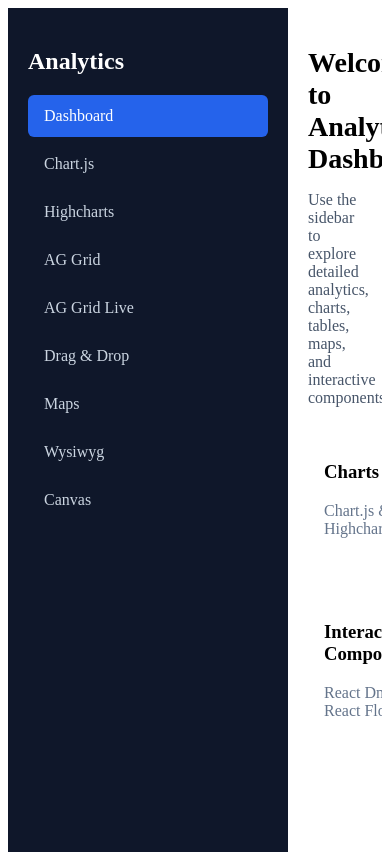
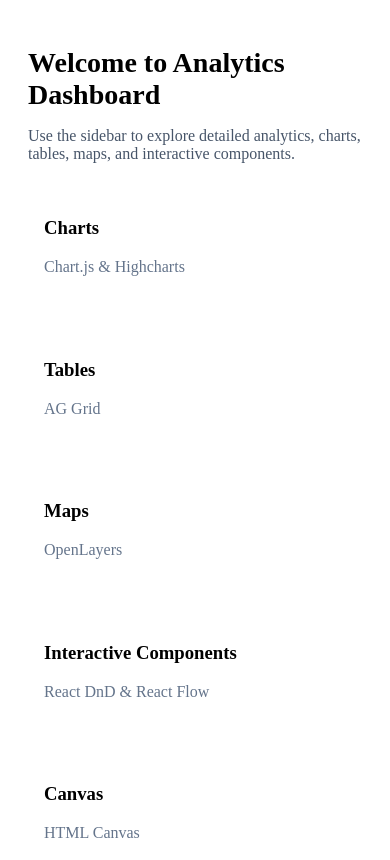
Before and after one commit to Sarthakgour9/Analytics-dashboard, a React (Vite) app: page / in a window 390 px wide. Built offline with nearby package versions, Linux system fonts and the light colour scheme; what ag-grid-community, ag-grid-enterprise would draw is missing.

Commit message:
responsive design

```diff
--- a/src/layout/Sidebar.jsx
+++ b/src/layout/Sidebar.jsx
@@ -1,6 +1,6 @@
 import { NavLink } from "react-router-dom";
 
-const Sidebar = () => {
+const Sidebar = ({ isOpen, setIsOpen }) => {
   const linkStyle = ({ isActive }) => ({
     padding: "12px 16px",
     display: "block",
@@ -8,31 +8,45 @@ const Sidebar = () => {
     color: isActive ? "#fff" : "#cbd5e1",
     backgroundColor: isActive ? "#2563eb" : "transparent",
     borderRadius: "6px",
-    marginBottom: "6px", // ✅ FIXED
+    marginBottom: "6px",
   });
+
+  const handleLinkClick = () => {
+    if (window.innerWidth <= 768) {
+      setIsOpen(false);
+    }
+  };
 
   return (
     <aside
       style={{
-        width: "240px",
+        width: window.innerWidth <= 768 ? (isOpen ? "240px" : "0") : "240px",
         background: "#0f172a",
         color: "#fff",
-        padding: "20px",
+        padding: window.innerWidth <= 768 ? (isOpen ? "20px" : "0") : "20px",
+        overflow: "hidden",
+        transition: "width 0.3s ease, padding 0.3s ease",
+        position: window.innerWidth <= 768 ? "fixed" : "static",
+        height: "100vh",
+        zIndex: 999,
       }}
     >
-      <h2 style={{ marginBottom: "20px" }}>Analytics</h2>
-
-      <nav>
-        <NavLink to="/" style={linkStyle}>Dashboard</NavLink>
-        <NavLink to="/chartjs" style={linkStyle}>Chart.js</NavLink>
-        <NavLink to="/highcharts" style={linkStyle}>Highcharts</NavLink>
-        <NavLink to="/ag-grid" style={linkStyle}>AG Grid</NavLink>
-        <NavLink to="/ag-grid-live" style={linkStyle}>AG Grid Live</NavLink>
-        <NavLink to="/drag-drop" style={linkStyle}>Drag & Drop</NavLink>
-        <NavLink to="/maps" style={linkStyle}>Maps</NavLink>
-        <NavLink to="/wysiwyg" style={linkStyle}>Wysiwyg</NavLink>
-        <NavLink to="/canvas" style={linkStyle}>Canvas</NavLink>
-      </nav>
+      {isOpen || window.innerWidth > 768 ? (
+        <>
+          <h2 style={{ marginBottom: "20px" }}>Analytics</h2>
+          <nav>
+            <NavLink to="/" style={linkStyle} onClick={handleLinkClick}>Dashboard</NavLink>
+            <NavLink to="/chartjs" style={linkStyle} onClick={handleLinkClick}>Chart.js</NavLink>
+            <NavLink to="/highcharts" style={linkStyle} onClick={handleLinkClick}>Highcharts</NavLink>
+            <NavLink to="/ag-grid" style={linkStyle} onClick={handleLinkClick}>AG Grid</NavLink>
+            <NavLink to="/ag-grid-live" style={linkStyle} onClick={handleLinkClick}>AG Grid Live</NavLink>
+            <NavLink to="/drag-drop" style={linkStyle} onClick={handleLinkClick}>Drag & Drop</NavLink>
+            <NavLink to="/maps" style={linkStyle} onClick={handleLinkClick}>Maps</NavLink>
+            <NavLink to="/wysiwyg" style={linkStyle} onClick={handleLinkClick}>Wysiwyg</NavLink>
+            <NavLink to="/canvas" style={linkStyle} onClick={handleLinkClick}>Canvas</NavLink>
+          </nav>
+        </>
+      ) : null}
     </aside>
   );
 };
--- a/src/pages/Dashboard.jsx
+++ b/src/pages/Dashboard.jsx
@@ -15,7 +15,7 @@ function Dashboard() {
       <div
         style={{
           display: "grid",
-          gridTemplateColumns: "repeat(3, 1fr)",
+          gridTemplateColumns: window.innerWidth <= 768 ? "1fr" : window.innerWidth <= 1024 ? "repeat(2, 1fr)" : "repeat(3, 1fr)",
           gap: "16px",
         }}
       >
```
Also changed, not shown: 1 other file (tests, documents, lock files or other folders).
